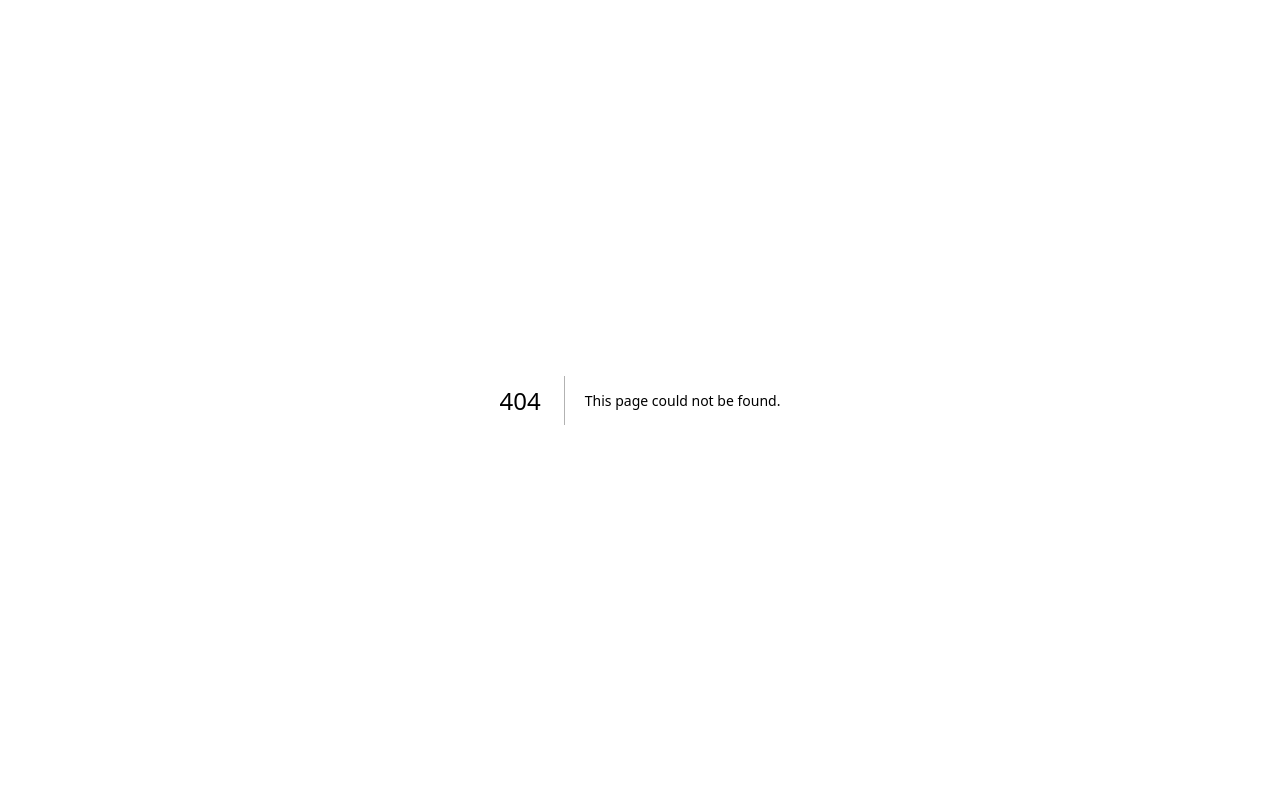
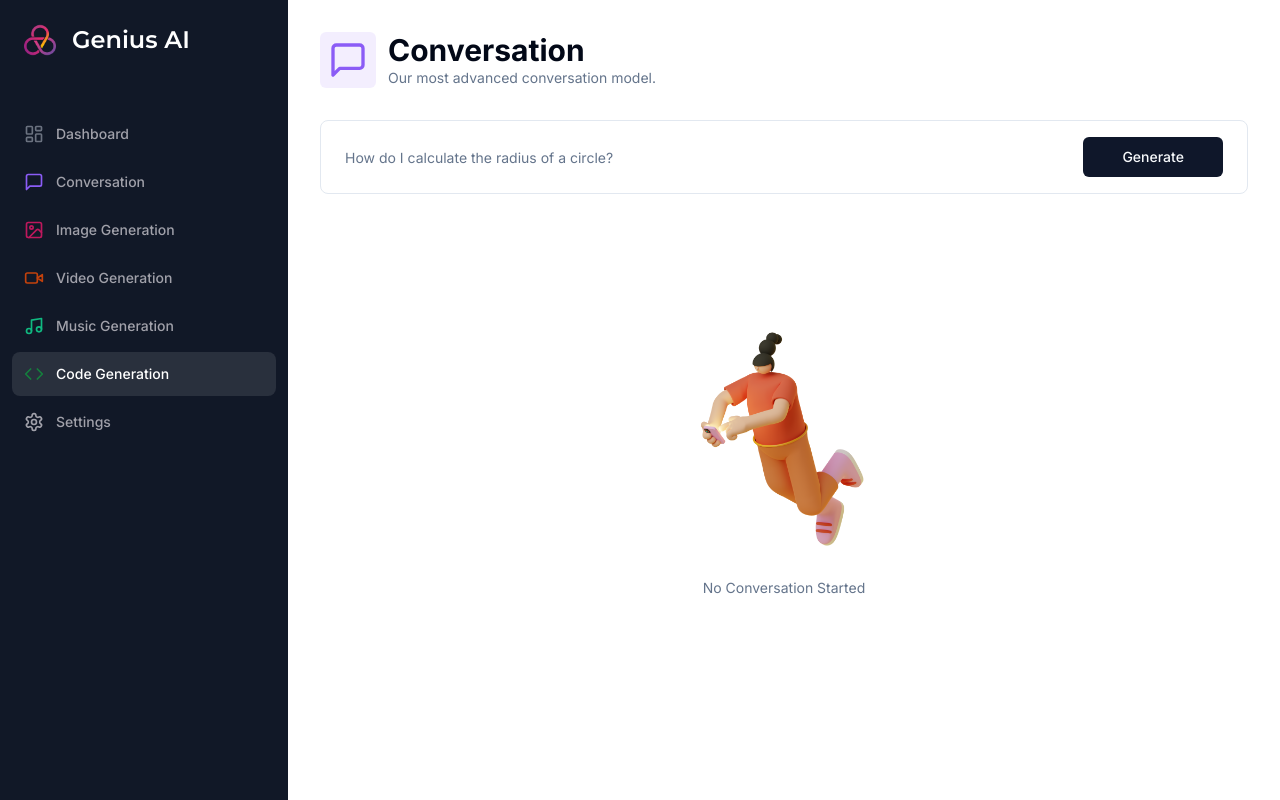
Before and after one commit to Zaid-maker/genius-ai, a Next.js app: page /code in a window 1280 px wide. Before the commit this address had no page. Built offline with nearby package versions, Linux system fonts and the light colour scheme.

Commit message:
📝 chore(constants.ts): add formSchema constant for form validation ✨ feat(page.tsx): implement conversation functionality with OpenAI API 🔧 fix(page.tsx): fix linting issues and improve code readability

```diff
--- /dev/null
+++ b/app/(dashboard)/(routes)/code/constants.ts
@@ -0,0 +1,7 @@
+import * as z from 'zod'
+
+export const formSchema = z.object({
+    prompt: z.string().min(1, {
+        message: 'Prompt is required'
+    })
+})
--- /dev/null
+++ b/app/(dashboard)/(routes)/code/page.tsx
@@ -0,0 +1,135 @@
+"use client";
+
+import { Heading } from "@/components/Heading";
+import { BotAvatar } from "@/components/bot-avatar";
+import { Button } from "@/components/ui/button";
+import { Form, FormControl, FormField, FormItem } from "@/components/ui/form";
+import { Input } from "@/components/ui/input";
+import { UserAvatar } from "@/components/user-avatar";
+import { useProModal } from "@/hooks/use-pro-modal";
+import { cn } from "@/lib/utils";
+import { zodResolver } from "@hookform/resolvers/zod";
+import axios from "axios";
+import { Loader, MessageSquare } from "lucide-react";
+import { useRouter } from "next/navigation";
+import { ChatCompletionRequestMessage } from "openai";
+import { useState } from "react";
+import { useForm } from "react-hook-form";
+import { toast } from "react-hot-toast";
+import * as z from "zod";
+import { formSchema } from "./constants";
+import { Empty } from "@/components/ui/empty";
+
+const Code = () => {
+  const router = useRouter();
+  const proModal = useProModal();
+  const [messages, setMessages] = useState<ChatCompletionRequestMessage[]>([]);
+
+  const form = useForm<z.infer<typeof formSchema>>({
+    resolver: zodResolver(formSchema),
+    defaultValues: {
+      prompt: "",
+    },
+  });
+
+  const isLoading = form.formState.isSubmitting;
+
+  const onSubmit = async (values: z.infer<typeof formSchema>) => {
+    try {
+      const userMessage: ChatCompletionRequestMessage = {
+        role: "user",
+        content: values.prompt,
+      };
+      const newMessages = [...messages, userMessage];
+
+      const response = await axios.post("/api/conversation", {
+        messages: newMessages,
+      });
+      setMessages((current) => [...current, userMessage, response.data]);
+
+      form.reset();
+    } catch (error: any) {
+      if (error?.response?.status === 403) {
+        proModal.onOpen();
+      } else {
+        toast.error("Something went wrong.");
+      }
+    } finally {
+      router.refresh();
+    }
+  };
+
+  return (
+    <div>
+      <Heading
+        title="Conversation"
+        description="Our most advanced conversation model."
+        icon={MessageSquare}
+        iconColor="text-violet-500"
+        bgColor="bg-violet-500/10"
+      />
+      <div className="px-4 lg:px-8">
+        <div>
+          <Form {...form}>
+            <form
+              onSubmit={form.handleSubmit(onSubmit)}
+              className="rounded-lg border w-full p-4 px-3 md:px-6 focus-within:shadow-sm grid grid-cols-12 gap-2"
+            >
+              <FormField
+                name="prompt"
+                render={({ field }) => (
+                  <FormItem className="col-span-12 lg:col-span-10">
+                    <FormControl className="m-0 p-0">
+                      <Input
+                        className="border-0 outline-none focus-visible:ring-0 focus-visible:ring-transparent"
+                        disabled={isLoading}
+                        placeholder="How do I calculate the radius of a circle?"
+                        {...field}
+                      />
+                    </FormControl>
+                  </FormItem>
+                )}
+              />
+              <Button
+                className="col-span-12 lg:col-span-2 w-full"
+                type="submit"
+                disabled={isLoading}
+                size="icon"
+              >
+                Generate
+              </Button>
+            </form>
+          </Form>
+        </div>
+        <div className="space-y-4 mt-4">
+          {isLoading && (
+            <div className="p-8 rounded-lg w-full flex items-center justify-center bg-muted">
+              <Loader />
+            </div>
+          )}
+          {messages.length === 0 && !isLoading && (
+            <Empty label="No Conversation Started" />
+          )}
+          <div className="flex flex-col-reverse gap-y-4">
+            {messages.map((message) => (
+              <div
+                key={message.content}
+                className={cn(
+                  "p-8 w-full flex items-start gap-x-8 rounded-lg",
+                  message.role === "user"
+                    ? "bg-white border border-black/10"
+                    : "bg-muted"
+                )}
+              >
+                {message.role === "user" ? <UserAvatar /> : <BotAvatar />}
+                <p className="text-sm">{message.content}</p>
+              </div>
+            ))}
+          </div>
+        </div>
+      </div>
+    </div>
+  );
+};
+
+export default Code;
```
